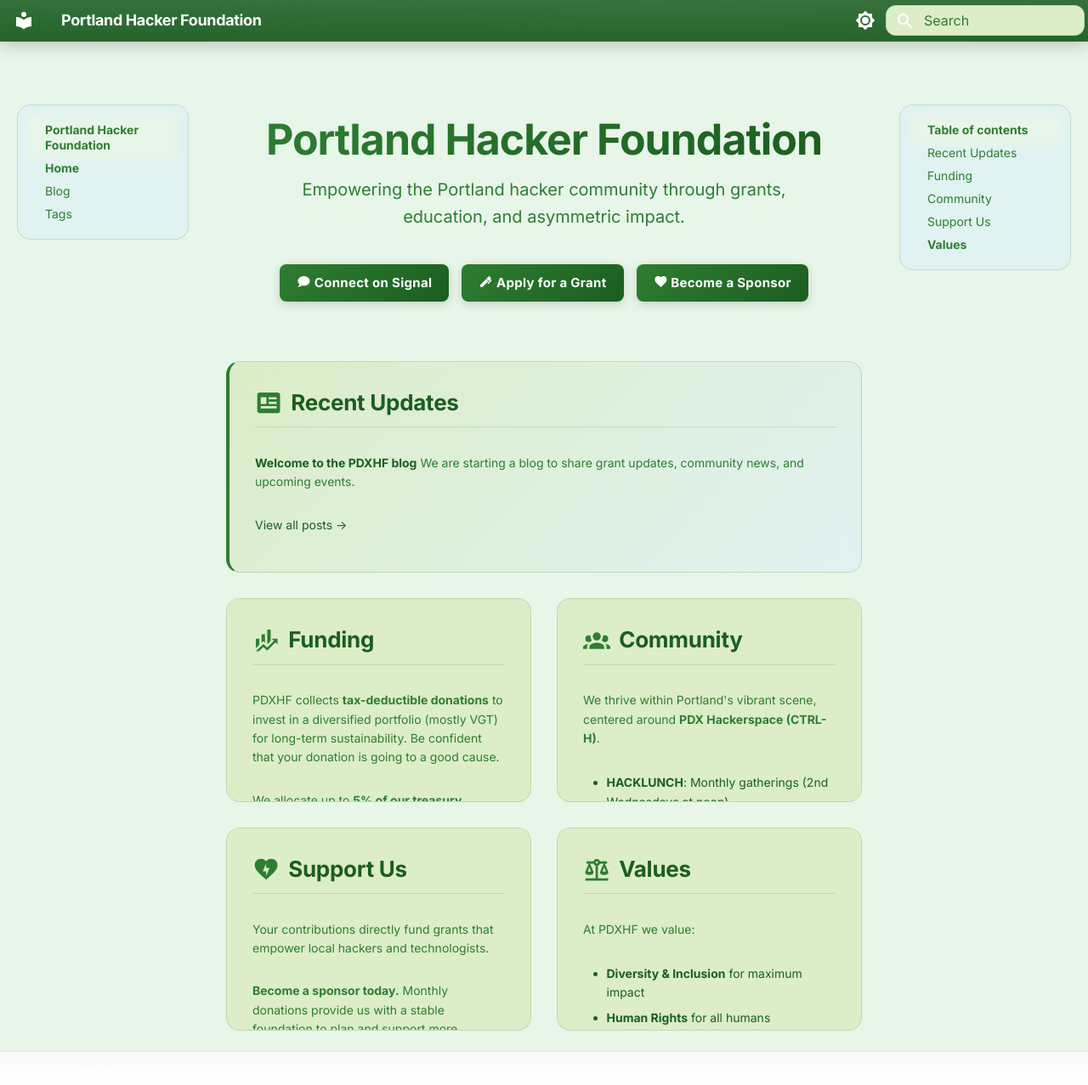
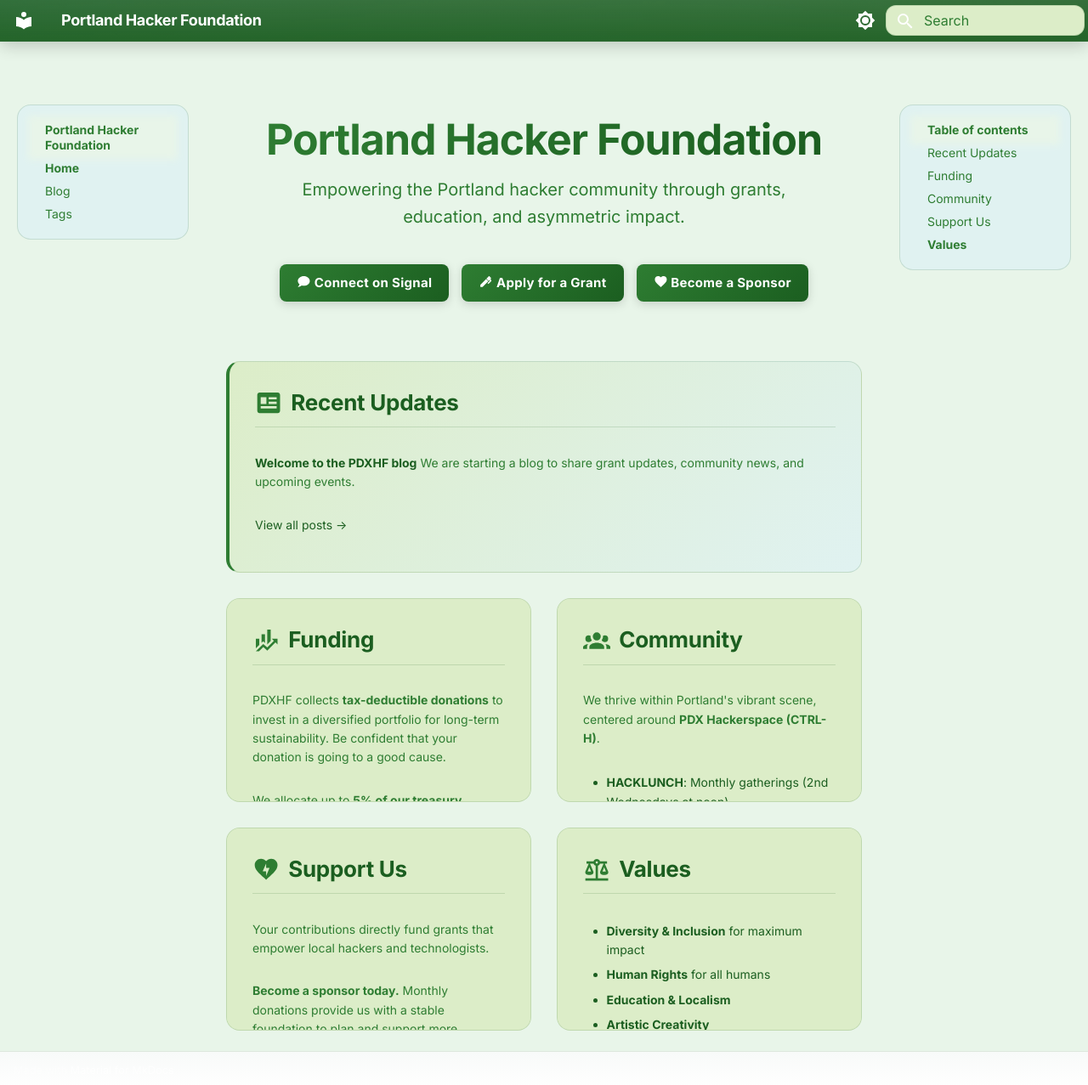
Before and after one commit to pierce403/PDXHF, an MkDocs documentation site: the page built from docs/index.md, in a window 1280 px wide and 1282 px high. Shown: the top 1277 px of the window at 85% size. Built offline with MkDocs 1.6.1 and Material for MkDocs 9.7.7, drawn with Linux system fonts in a browser that asks for light colours.

Commit message:
Update homepage copy

```diff
--- a/docs/index.md
+++ b/docs/index.md
@@ -29,7 +29,7 @@ We are starting a blog to share grant updates, community news, and upcoming even
 <div class="card" markdown>
 ## :material-finance: Funding
 
-PDXHF collects **tax-deductible donations** to invest in a diversified portfolio (mostly VGT) for long-term sustainability. Be confident that your donation is going to a good cause.
+PDXHF collects **tax-deductible donations** to invest in a diversified portfolio for long-term sustainability. Be confident that your donation is going to a good cause.
 
 We allocate up to **5% of our treasury annually** for microgrants (~$1000) where a modest investment can lead to significant advancements ("Asymmetric Impact").
 </div>
@@ -56,15 +55,12 @@ Your contributions directly fund grants that empower local hackers and technolog
 <div class="card" markdown>
 ## :material-scale-balance: Values
 
-At PDXHF we value:
-
 *   **Diversity & Inclusion** for maximum impact
 *   **Human Rights** for all humans
 *   **Education & Localism**
 *   **Artistic Creativity**
 *   **General Portlandian Weirdness**
 
-We keep Portland a safe space for the creative work needed to build and grow.
 </div>
 
 </div>
```
Also changed, not shown: other parts of docs/index.md (+0 -1 lines).
